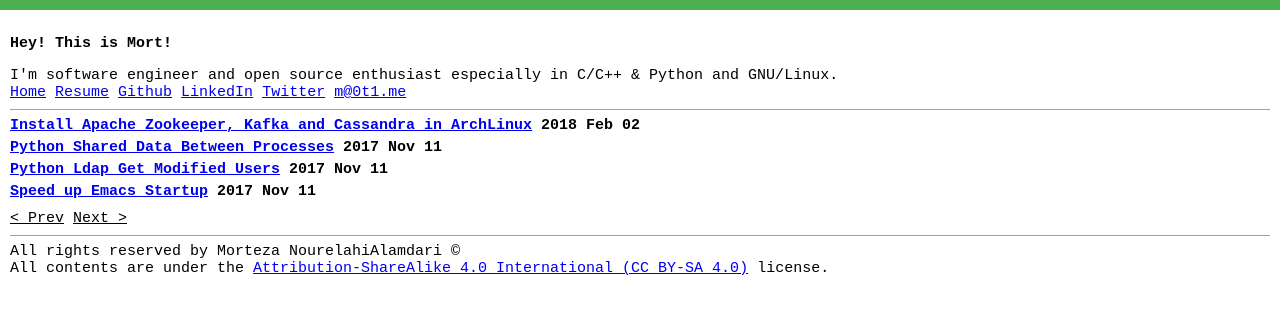
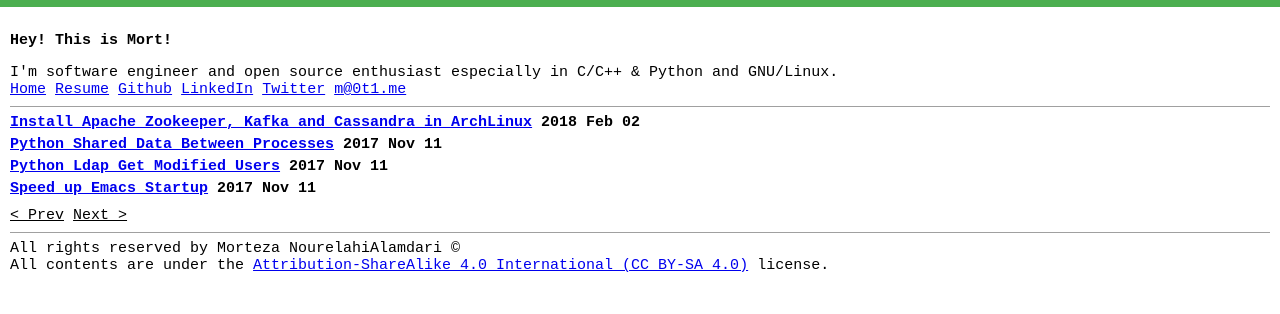
Before and after one commit to Mortezaipo/stage, a Jekyll site: the page built from index.html, in a window 1280 px wide. Shown: the top 314 px of the page. Built offline with Jekyll 4.4.1, drawn with Linux system fonts in a browser that asks for light colours; the list of posts is cut into pages by our own code.

Commit message:
Update stage

```diff
--- a/static/css/extra.css
+++ b/static/css/extra.css
@@ -48,7 +48,7 @@ hr {
 }
 
 .top-color {
-    height: 10px;
+    height: 7px;
     background-color: #4caf50
 }
 
```
